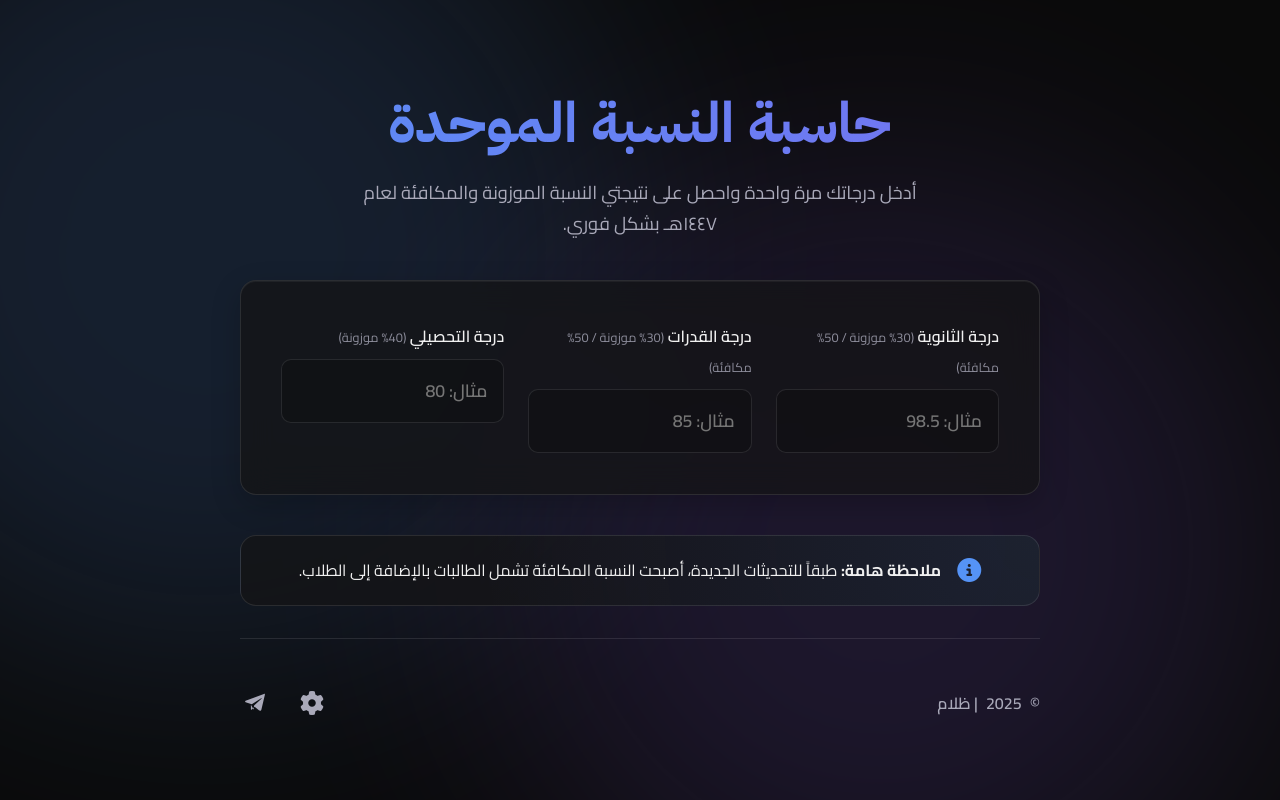
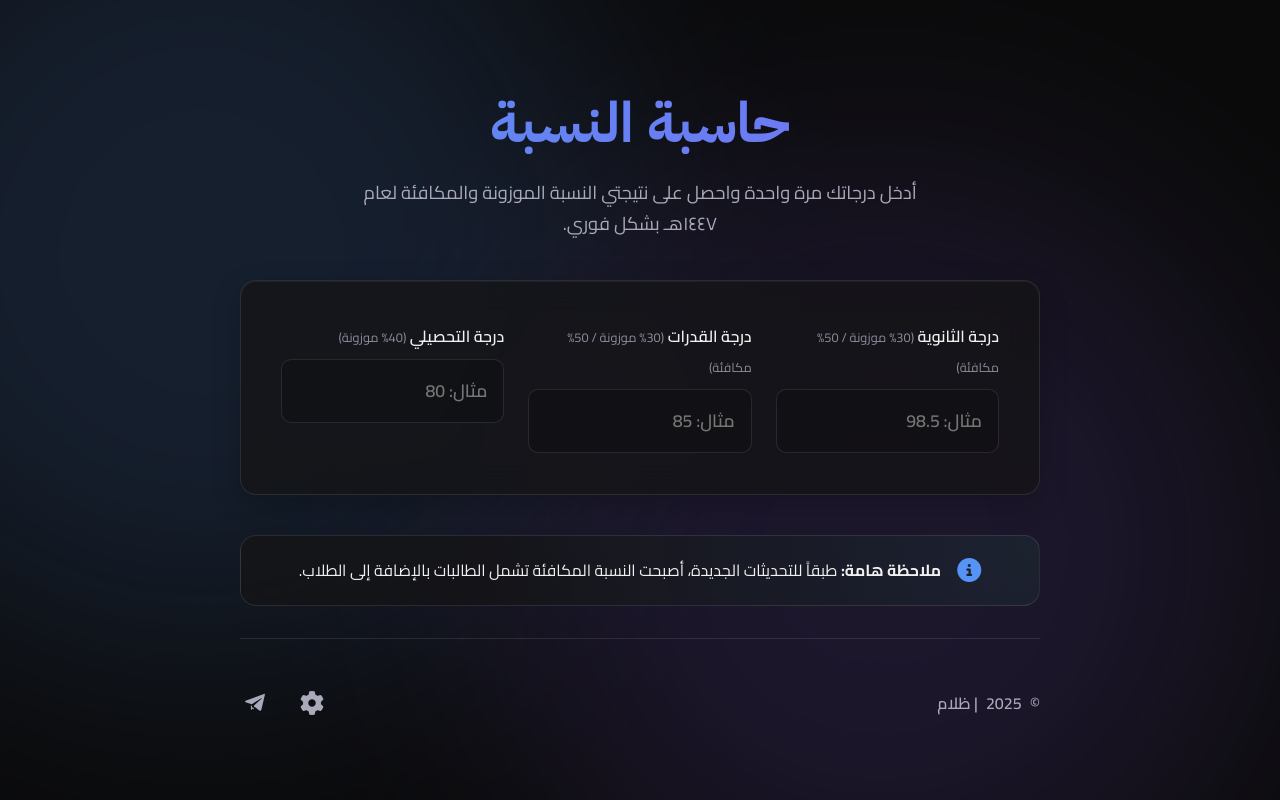
Before and after one commit to MUTLAQ001/2, a plain HTML site: page index.html in a window 1280 px wide. Drawn offline with Linux system fonts and the light colour scheme.

Commit message:
Update index.html

```diff
--- a/index.html
+++ b/index.html
@@ -3,7 +3,7 @@
 <head>
     <meta charset="UTF-8" />
     <meta name="viewport" content="width=device-width, initial-scale=1.0" />
-    <title>حاسبة النسبة الموحدة ١٤٤٧هـ</title>
+    <title>حاسبة النسبة ١٤٤٧هـ</title>
     <meta name="description" content="أداة لحساب النسبة الموزونة والنسبة المكافئة.">
     <meta name="theme-color" content="#0a0a0a">
     <link rel="preconnect" href="https://fonts.googleapis.com">
@@ -144,7 +144,7 @@
 
         <div class="container">
             <header class="page-header">
-                <h1 class="page-title">حاسبة النسبة الموحدة</h1>
+                <h1 class="page-title">حاسبة النسبة</h1>
                 <p class="page-subtitle">أدخل درجاتك مرة واحدة واحصل على نتيجتي النسبة الموزونة والمكافئة لعام ١٤٤٧هـ بشكل فوري.</p>
             </header>
 
```
